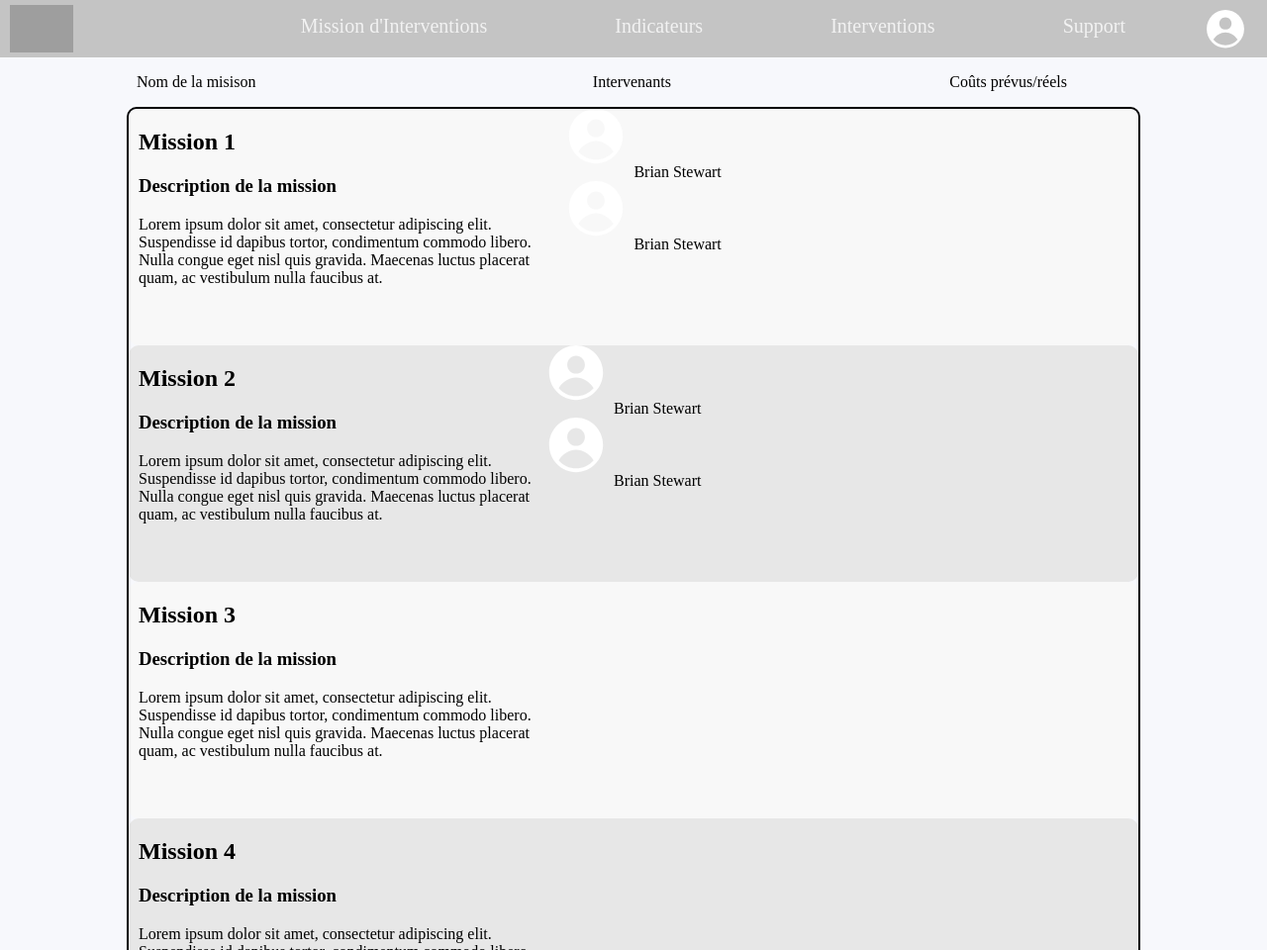
After one commit to zahraayache/AirBlio, a PHP site: page /SIA/Employee/mission_interventions.php in a window 1280 px wide. The commit adds this page. Shown: the whole page at 99% size. Run offline with PHP 8.4, Linux system fonts and the light colour scheme; grey boxes are pictures that could not be loaded.

Commit message:
Add files via upload
add mission d'interventions

```diff
--- /dev/null
+++ b/SIA/Site/src/Employee/mission_interventions.php
@@ -0,0 +1,99 @@
+<html>
+    <head>
+        <link rel="stylesheet" href="../styles.css?version=3.2">
+    </head>
+    <body class="body">
+        <!-- menu bar -->
+        <div id="topmenu">
+            <img class="imgtopmenu" src="../../images/logo.png">
+            <a href="#Mission">Mission d'Interventions</a>
+            <a href="#Indicateurs">Indicateurs</a>
+            <a href="#Interventions">Interventions</a>
+            <a href="#Support">Support</a>
+            <svg id="profile" width="68" height="69" viewBox="0 0 68 69" fill="none" xmlns="http://www.w3.org/2000/svg">
+                    <path fill-rule="evenodd" clip-rule="evenodd" d="M34 0C49.0601 0 61.2 12.3185 61.2 27.6C61.2 42.8815 49.0601 55.2 34 55.2C18.94 55.2 6.80005 42.8815 6.80005 27.6C6.80005 12.3185 18.94 0 34 0ZM34 10.6033C38.9175 10.6033 42.9129 14.6575 42.9129 19.6473C42.9129 24.637 38.9175 28.5352 34 28.5352C29.0826 28.5352 25.0872 24.637 25.0872 19.6473C25.0872 14.6575 29.0826 10.6033 34 10.6033ZM16.4813 43.193C20.4767 36.7998 26.931 32.5897 34 32.5897C41.2228 32.5897 47.5233 36.7998 51.6723 43.193C47.2158 48.3387 40.7612 51.3017 34 51.3017C27.2389 51.3017 20.7838 48.3391 16.4813 43.193Z" fill="white"/>
+            </svg>
+        </div>
+
+        <div class="left" style="left: 10%;">
+            <p>Nom de la misison</p>
+        </div>
+
+        <div class="middle" style="left: 6%;">
+            <p>Intervenants</p>
+        </div>
+
+        <div class="right" style="right: 15%;">
+            <p>Coûts prévus/réels</p>
+        </div>
+
+        <div class="frame">
+            <div class="sub-frame" id="sub1">
+                <div class="left">
+                    <h2>Mission 1</h2>
+                    <h3>Description de la mission</h3>
+                    <p>Lorem ipsum dolor sit amet, consectetur adipiscing elit. Suspendisse id dapibus tortor, condimentum commodo libero. Nulla congue eget nisl quis gravida. Maecenas luctus placerat quam, ac vestibulum nulla faucibus at. </p>
+                </div>
+                <div class="middle" style="left: 2%;">
+                    <svg id="profile" width="68" height="69" viewBox="0 0 68 69" fill="none" xmlns="http://www.w3.org/2000/svg">
+                        <path fill-rule="evenodd" clip-rule="evenodd" d="M34 0C49.0601 0 61.2 12.3185 61.2 27.6C61.2 42.8815 49.0601 55.2 34 55.2C18.94 55.2 6.80005 42.8815 6.80005 27.6C6.80005 12.3185 18.94 0 34 0ZM34 10.6033C38.9175 10.6033 42.9129 14.6575 42.9129 19.6473C42.9129 24.637 38.9175 28.5352 34 28.5352C29.0826 28.5352 25.0872 24.637 25.0872 19.6473C25.0872 14.6575 29.0826 10.6033 34 10.6033ZM16.4813 43.193C20.4767 36.7998 26.931 32.5897 34 32.5897C41.2228 32.5897 47.5233 36.7998 51.6723 43.193C47.2158 48.3387 40.7612 51.3017 34 51.3017C27.2389 51.3017 20.7838 48.3391 16.4813 43.193Z" fill="white"/>
+                    </svg> Brian Stewart
+                    <br>
+                    <svg id="profile" width="68" height="69" viewBox="0 0 68 69" fill="none" xmlns="http://www.w3.org/2000/svg">
+                        <path fill-rule="evenodd" clip-rule="evenodd" d="M34 0C49.0601 0 61.2 12.3185 61.2 27.6C61.2 42.8815 49.0601 55.2 34 55.2C18.94 55.2 6.80005 42.8815 6.80005 27.6C6.80005 12.3185 18.94 0 34 0ZM34 10.6033C38.9175 10.6033 42.9129 14.6575 42.9129 19.6473C42.9129 24.637 38.9175 28.5352 34 28.5352C29.0826 28.5352 25.0872 24.637 25.0872 19.6473C25.0872 14.6575 29.0826 10.6033 34 10.6033ZM16.4813 43.193C20.4767 36.7998 26.931 32.5897 34 32.5897C41.2228 32.5897 47.5233 36.7998 51.6723 43.193C47.2158 48.3387 40.7612 51.3017 34 51.3017C27.2389 51.3017 20.7838 48.3391 16.4813 43.193Z" fill="white"/>
+                    </svg> Brian Stewart
+                </div>
+                <div class="right">
+
+                </div>
+            </div>
+            <div class="sub-frame" id="sub2">
+                <div class="left">
+                <h2>Mission 2</h2>
+                    <h3>Description de la mission</h3>
+                    <p>Lorem ipsum dolor sit amet, consectetur adipiscing elit. Suspendisse id dapibus tortor, condimentum commodo libero. Nulla congue eget nisl quis gravida. Maecenas luctus placerat quam, ac vestibulum nulla faucibus at. </p>
+                </div>
+                <div class="middle">
+                    <svg id="profile" width="68" height="69" viewBox="0 0 68 69" fill="none" xmlns="http://www.w3.org/2000/svg">
+                        <path fill-rule="evenodd" clip-rule="evenodd" d="M34 0C49.0601 0 61.2 12.3185 61.2 27.6C61.2 42.8815 49.0601 55.2 34 55.2C18.94 55.2 6.80005 42.8815 6.80005 27.6C6.80005 12.3185 18.94 0 34 0ZM34 10.6033C38.9175 10.6033 42.9129 14.6575 42.9129 19.6473C42.9129 24.637 38.9175 28.5352 34 28.5352C29.0826 28.5352 25.0872 24.637 25.0872 19.6473C25.0872 14.6575 29.0826 10.6033 34 10.6033ZM16.4813 43.193C20.4767 36.7998 26.931 32.5897 34 32.5897C41.2228 32.5897 47.5233 36.7998 51.6723 43.193C47.2158 48.3387 40.7612 51.3017 34 51.3017C27.2389 51.3017 20.7838 48.3391 16.4813 43.193Z" fill="white"/>
+                    </svg> Brian Stewart
+                    <br>
+                    <svg id="profile" width="68" height="69" viewBox="0 0 68 69" fill="none" xmlns="http://www.w3.org/2000/svg">
+                        <path fill-rule="evenodd" clip-rule="evenodd" d="M34 0C49.0601 0 61.2 12.3185 61.2 27.6C61.2 42.8815 49.0601 55.2 34 55.2C18.94 55.2 6.80005 42.8815 6.80005 27.6C6.80005 12.3185 18.94 0 34 0ZM34 10.6033C38.9175 10.6033 42.9129 14.6575 42.9129 19.6473C42.9129 24.637 38.9175 28.5352 34 28.5352C29.0826 28.5352 25.0872 24.637 25.0872 19.6473C25.0872 14.6575 29.0826 10.6033 34 10.6033ZM16.4813 43.193C20.4767 36.7998 26.931 32.5897 34 32.5897C41.2228 32.5897 47.5233 36.7998 51.6723 43.193C47.2158 48.3387 40.7612 51.3017 34 51.3017C27.2389 51.3017 20.7838 48.3391 16.4813 43.193Z" fill="white"/>
+                    </svg> Brian Stewart
+                </div>
+                <div class="right">
+
+                </div>
+            </div>
+            <div class="sub-frame" id="sub1">
+                <div class="left">
+                    <h2>Mission 3</h2>
+                    <h3>Description de la mission</h3>
+                    <p>Lorem ipsum dolor sit amet, consectetur adipiscing elit. Suspendisse id dapibus tortor, condimentum commodo libero. Nulla congue eget nisl quis gravida. Maecenas luctus placerat quam, ac vestibulum nulla faucibus at. </p>
+                </div>
+                <div class="middle">
+
+                </div>
+                <div class="right">
+
+                </div>
+            </div>
+            <div class="sub-frame" id="sub2">
+                <div class="left">
+                    <h2>Mission 4</h2>
+                    <h3>Description de la mission</h3>
+                    <p>Lorem ipsum dolor sit amet, consectetur adipiscing elit. Suspendisse id dapibus tortor, condimentum commodo libero. Nulla congue eget nisl quis gravida. Maecenas luctus placerat quam, ac vestibulum nulla faucibus at. </p>
+                </div>
+                <div class="middle">
+
+                </div>
+                <div class="right">
+
+                </div>
+            </div>
+        </div>
+
+
+    </body>
+</html>
--- a/SIA/Site/src/styles.css
+++ b/SIA/Site/src/styles.css
@@ -1,5 +1,6 @@
 body {
     background-color: #F7F8FC !important;
+    margin: 0;
 }
 
 .login {
@@ -501,3 +502,66 @@ a {
     padding-top: 5px;
     padding-left: 10px;
 }
+
+.left {
+    margin-left: 10px;
+    position: relative;
+    float: left;
+    width: 40%;
+}
+
+
+.middle {
+    position: relative;
+    display: inline-block;
+}
+
+.right {
+    margin-right: 10px;
+    position: relative;
+    float: right;
+}
+
+.frame {
+    position: absolute;
+    width: 80%;
+    height: 100%;
+    left: 10%;
+    border: 2px solid #000000;
+    box-sizing: border-box;
+    border-radius: 10px;
+}
+
+.sub-frame1 {
+    position: absolute;
+    width: 90%;
+    height: 100%;
+    background: #F8F8F8;
+    border-radius: 10px;
+}
+
+.sub-frame2 {
+    position: absolute;
+    width: 1257px;
+    height: 380px;
+    left: 2px;
+    top: 380px;
+
+    background: #E7E7E7;
+    border-radius: 10px;
+}
+
+.sub-frame {
+    position: relative;
+    width: 100%;
+    height: 25%;
+    border-radius: 10px;
+}
+
+#sub1 {
+    background-color: #F8F8F8;
+}
+
+#sub2 {
+    background-color: #E7E7E7;
+}
```
